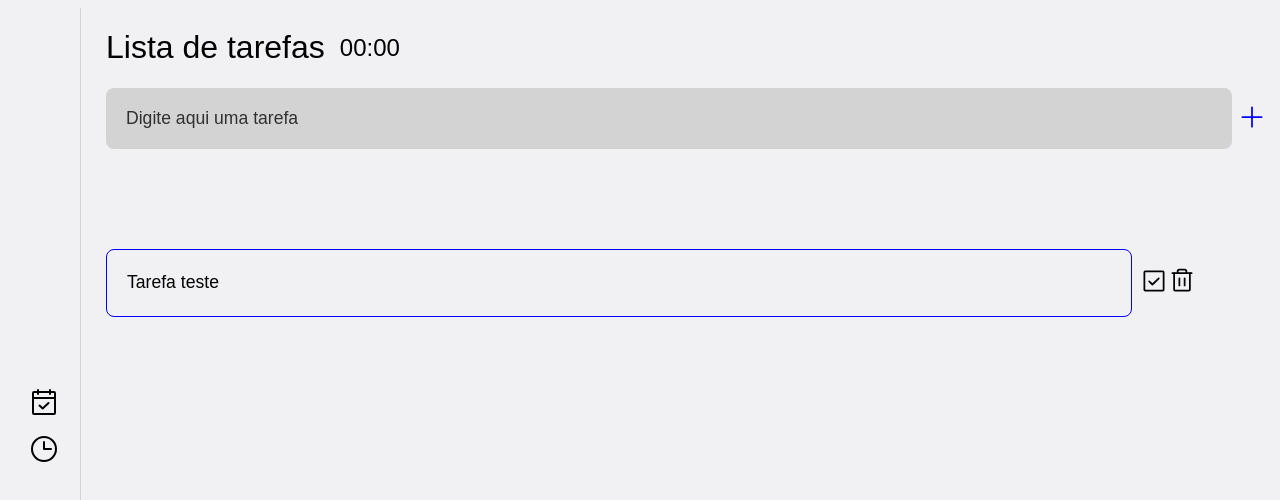
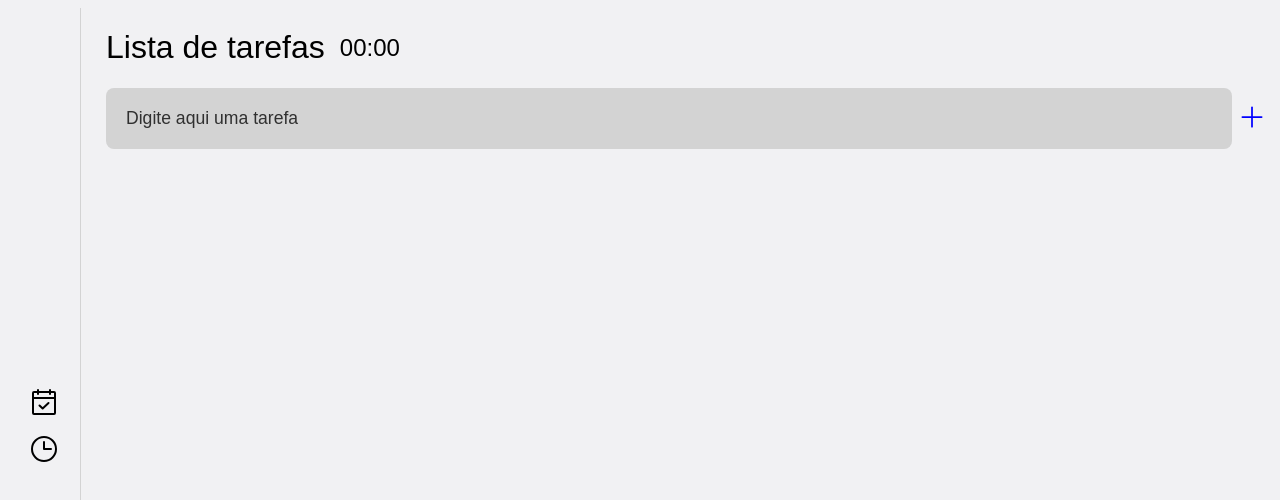
Before and after one commit to clarxyg/todoapp, a React (Vite) app: page / in a window 1280 px wide. Shown: the top 500 px of the page. Built offline with nearby package versions, Linux system fonts and the light colour scheme.

Commit message:
Create custom hooks to render list and create task

```diff
--- a/src/Hooks/useCrud.jsx
+++ b/src/Hooks/useCrud.jsx
@@ -1,6 +1,21 @@
+import { useState } from "react";
 
 
 
-export function useCrud() {
+export function useGet() {
+   const [list, setList] = useState([])
 
+   function handleList(task) {
+    if(task != '') {
+        setList([ ...list, task])
+    }
+   }
+
+    return [list, handleList]
 }
+
+export function useTask() {
+    const [task, setTask] = useState('')
+
+    return [task, setTask]
+}
--- a/src/components/List.jsx
+++ b/src/components/List.jsx
@@ -1,10 +1,15 @@
 import { CheckSquare, Plus, Trash } from "phosphor-react";
+import { useGet, useTask } from "../Hooks/useCrud";
 import { SideBar } from "./Siderbar";
 import { Title } from "./Title";
 
 
 
 export function List() {
+    const [list, handleList] = useGet()
+    const [task, setTask] = useTask()
+
+
     return (
         <div className="App">
             <SideBar />
@@ -16,24 +21,28 @@ export function List() {
                     </h1>
                 </div>
                 <div style={{ display: 'flex', marginBottom: '100px' }}>
-                    <input placeholder="Digite aqui uma tarefa" />
+                    <input placeholder="Digite aqui uma tarefa" onChange={event => setTask(event.target.value)}/>
                     <button className="button_list">
-                        <Plus size={28} className="icon_plus" />
+                        <Plus size={28} className="icon_plus" onClick={() => handleList(task)}/>
                     </button>
                 </div>
+                {list.map((text, index) => (
+                    <div className="gap" key={text}>
                         <div className="container">
                             <div className="container_card">
                                 <div className="card_list">
                                     <p style={{ paddingLeft: '15px' }}>
-                                Tarefa teste
+                                        {text}
                                     </p>
                                 </div>
                             </div>
                             <div className="grid">
                                 <CheckSquare size={28} className="icon" />
-                        <Trash size={28} className="icon" />
+                                <Trash size={28} className="icon"/>
                             </div>
                         </div>
+                    </div>
+                ))}
             </div>
         </div>
 
--- a/src/index.css
+++ b/src/index.css
@@ -101,3 +101,7 @@ input::placeholder {
 .selected {
   color: var(--blue);
 }
+
+.gap {
+  margin-top: 20px;
+}
```
Lines whose indentation alone changed are shown as unchanged.
